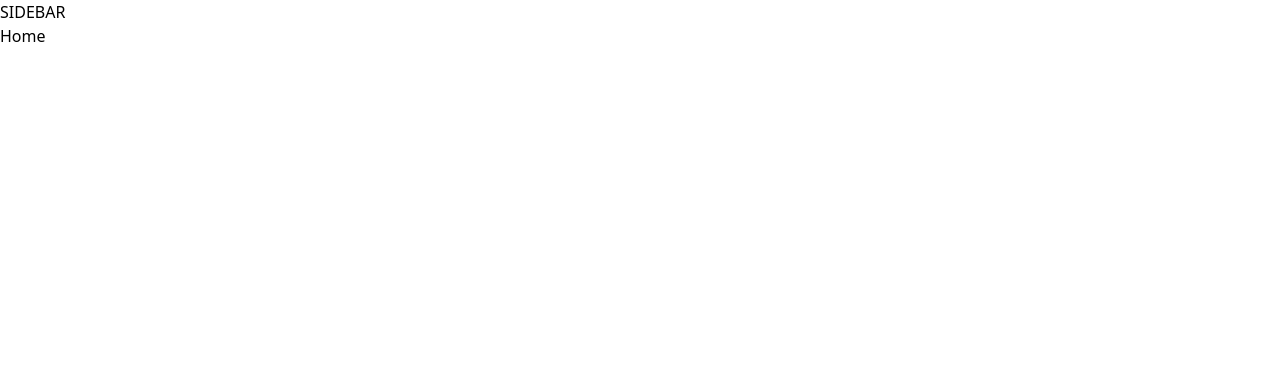
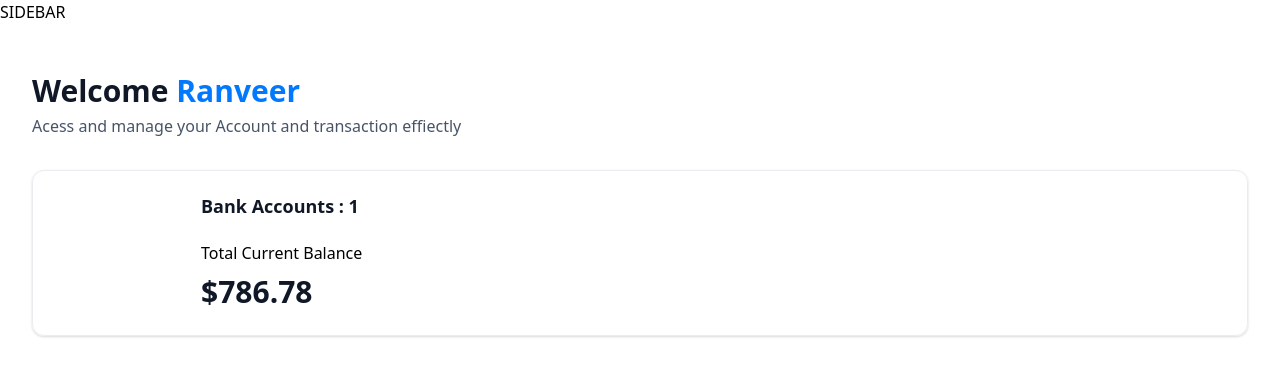
Before and after one commit to Ranveer1singh/Banking_App, a Next.js app: page / in a window 1280 px wide. Shown: the top 376 px of the page. Built offline with nearby package versions, Linux system fonts and the light colour scheme.

Commit message:
home page ui

```diff
--- a/app/(root)/page.tsx
+++ b/app/(root)/page.tsx
@@ -1,9 +1,29 @@
-import React from 'react'
+import HeaderBox from "@/components/HeaderBox";
+import TotalBalanceBox from "@/components/TotalBalanceBox";
 
 const Home = () => {
+  const loggedIn = { firstName: "Ranveer" };
+
   return (
-    <div className=''>Home</div>
-  )
-}
+    <section className="home">
+      <div className="home-content">
+        <header className="home-header">
+          <HeaderBox
+            type="greeting"
+            title="Welcome"
+            user={loggedIn?.firstName || "Guest"}
+            subtext="Acess and manage your Account and transaction effiectly"
+          />
 
-export default Home
+          <TotalBalanceBox
+          accounts = {[]}
+          totalBanks = {1}
+          totalCurrentBalance = {786.78}
+          />
+        </header>
+      </div>
+    </section>
+  );
+};
+
+export default Home;
--- /dev/null
+++ b/components/AnimatedCounter.tsx
@@ -0,0 +1,19 @@
+'use client';
+
+import CountUp from "react-countup";
+
+const AnimatedCounter = ({amount} : {amount : number}) => {
+
+  return (
+    <div className="w-full">
+        <CountUp
+        decimal="."
+        decimals={2}
+        prefix="$"
+        duration={2}
+        end={amount}/>
+    </div>
+  )
+}
+
+export default AnimatedCounter
--- /dev/null
+++ b/components/DoughnutChart.tsx
@@ -0,0 +1,15 @@
+'use client'
+
+import { Chart as ChartJS, ArcElement, Tooltip, Legend } from "chart.js";
+import { Doughnut } from "react-chartjs-2";
+
+ChartJS.register(ArcElement, Tooltip, Legend);
+
+
+const DoughnutChart = () => {
+  return (
+    <div><Doughnut data={[]} /></div>
+  )
+}
+
+export default DoughnutChart
--- /dev/null
+++ b/components/HeaderBox.tsx
@@ -0,0 +1,20 @@
+
+
+const HeaderBox = ({type = "title" ,title, subtext, user } : HeaderBoxProps) => {
+  return (
+    <div className='header-box'>
+        <h1 className='header-box-title'>{title}
+            {type === 'greeting' &&
+            <span className='text-bankGradient'>
+                &nbsp;{user}
+            </span>
+            }
+        </h1>
+        <p className="header-box-subtext">
+            {subtext}
+        </p>
+    </div>
+  )
+}
+
+export default HeaderBox
--- /dev/null
+++ b/components/TotalBalanceBox.tsx
@@ -0,0 +1,30 @@
+import { formatAmount } from '@/lib/utils'
+import React from 'react'
+import AnimatedCounter from './AnimatedCounter'
+
+const TotalBalanceBox = ({accounts = [], totalBanks ,  totalCurrentBalance} : TotlaBalanceBoxProps) => {
+  return (
+    <section className='total-balance'>
+        <div className="total-balance-chart">
+            {/* DoughnutChart */}
+        </div>
+        <div className="flex flex-col gap-6">
+            <h2 className="header-2">
+            Bank Accounts : {totalBanks}
+            </h2>
+            <div className="flex flex-col gap-2">
+                <p className="total-balance-lable">
+                    Total Current Balance
+                </p>
+                <p className="total-balance-amount">
+                    <AnimatedCounter
+                    amount = {totalCurrentBalance}
+                    />
+                </p>
+            </div>
+        </div>
+    </section>
+  )
+}
+
+export default TotalBalanceBox
--- a/lib/utils.ts
+++ b/lib/utils.ts
@@ -68,7 +68,7 @@
 export function formatAmount(amount: number): string {
   const formatter = new Intl.NumberFormat("en-US", {
     style: "currency",
-    currency: "USD",
+    currency: "INR",
     minimumFractionDigits: 2,
   });
 
--- a/package.json
+++ b/package.json
@@ -9,9 +9,15 @@
     "lint": "next lint"
   },
   "dependencies": {
+    "chart.js": "^4.4.3",
+    "clsx": "^2.1.1",
     "next": "14.2.5",
+    "query-string": "^9.1.0",
     "react": "^18",
+    "react-chartjs-2": "^5.2.0",
+    "react-countup": "^6.5.3",
     "react-dom": "^18",
+    "tailwind-merge": "^2.5.2",
     "tailwindcss-animate": "^1.0.7"
   },
   "devDependencies": {
```
Also changed, not shown: 1 other file (tests, documents, lock files or other folders).
